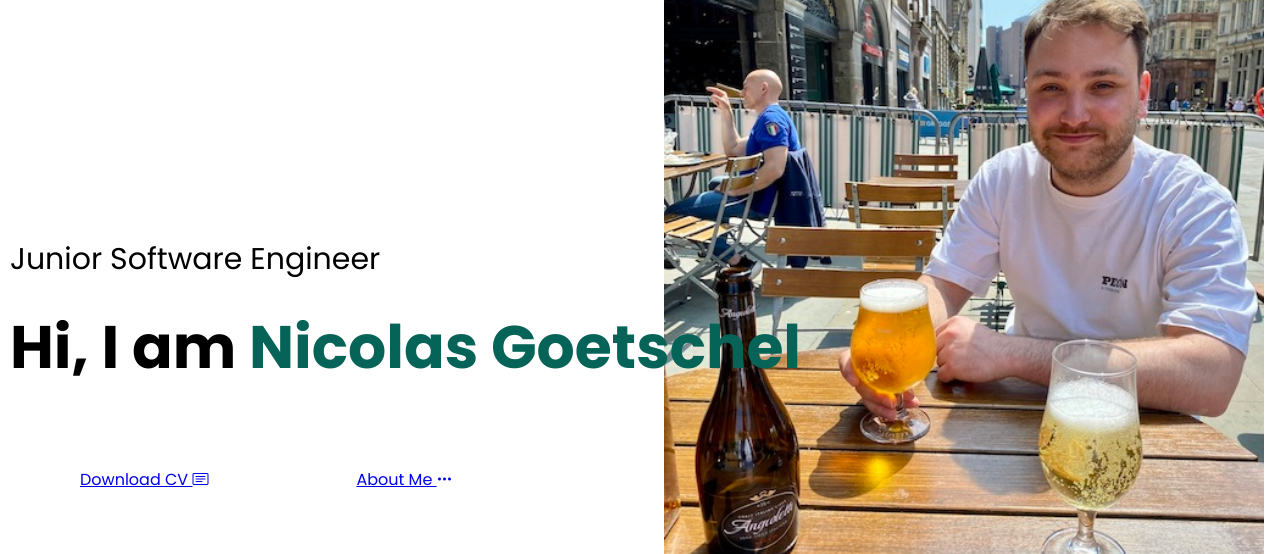
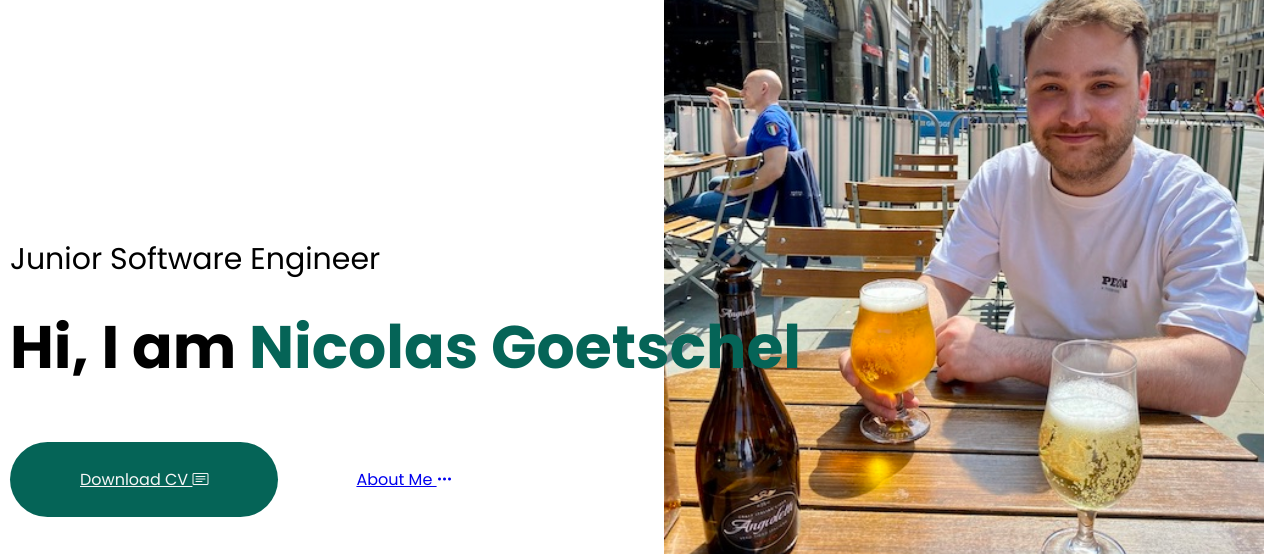
Before and after one commit to nicolasgoetschel/my_portfolio, a plain HTML site: page index.html in a window 1280 px wide. Shown: the part 246-800 px from the top of the page. Drawn offline with nearby package versions, Linux system fonts and the light colour scheme.

Commit message:
button added

```diff
--- a/style.css
+++ b/style.css
@@ -104,4 +104,18 @@ nav ul li a:hover::after {
   background: transparent;
   display: inline-block;
   padding: 25px 70px;
+  border-radius: 50px;
+  -webkit-border-radius: 50px;
+  -moz-border-radius: 50px;
+  -ms-border-radius: 50px;
+  -o-border-radius: 50px;
+  cursor: pointer;
 }
+
+.header-bottom-content div:nth-child(1) {
+  background: var(--main-color);
+}
+
+.header-bottom-content div:nth-child(1) a {
+  color: var(--text-white);
+}
```
